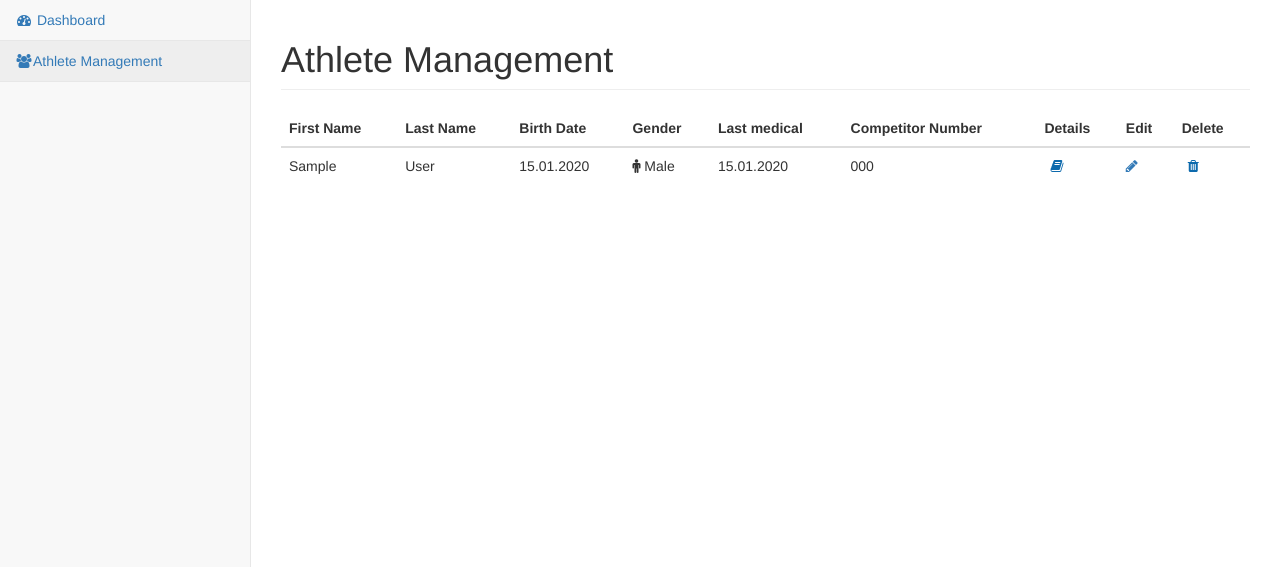
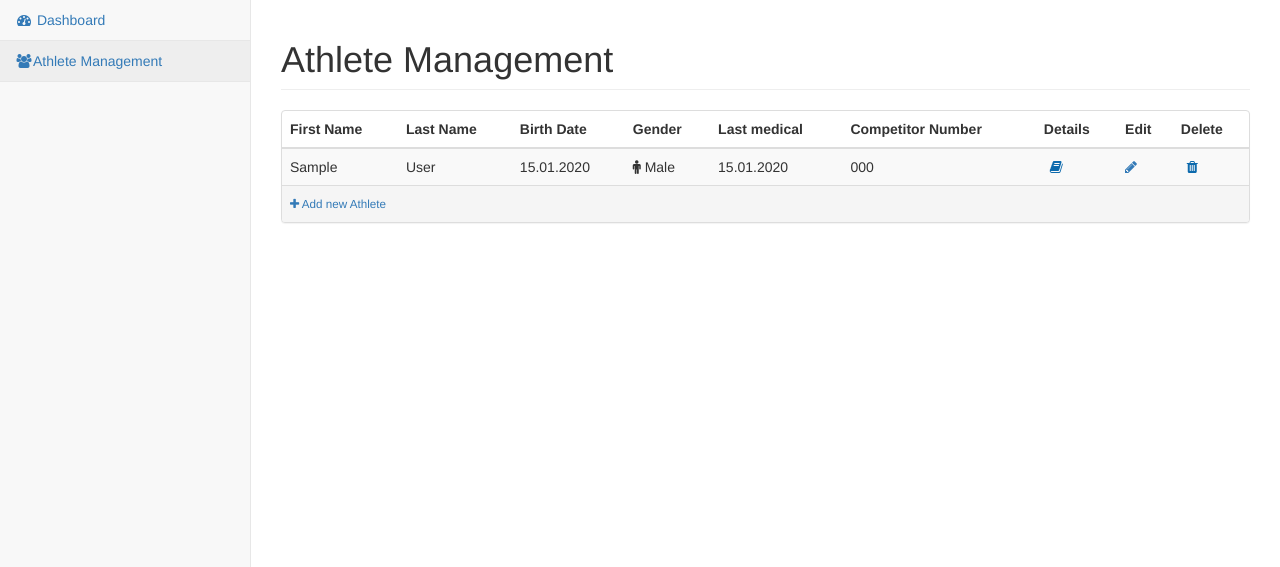
Before and after one commit to pacnos/SwimTeamManager, a Django app: a page that uses TeamManager/templates/team_manager/athlete_management.html in a window 1280 px wide. Shown: the part 51-618 px from the top of the page. Run offline with Django 3.2, Linux system fonts and the light colour scheme; tables that the repository leaves empty hold one stand-in row (values such as "Sample post"); some libraries are stand-ins or nearby versions; some web fonts are replaced.

Commit message:
Add link for Athlete creation

```diff
--- a/TeamManager/templates/team_manager/athlete_management.html
+++ b/TeamManager/templates/team_manager/athlete_management.html
@@ -21,7 +21,8 @@
     </div>
     <div class="row">
         <div class="col-lg-12">
-            <table class="table table-responsive table-hover">
+            <div class="panel panel-default">
+                <table class="table table-responsive table-striped">
                     <thead>
                         <tr>
                             <th>First Name</th>
@@ -55,6 +56,10 @@
                         {% endfor %}
                     </tbody>
                 </table>
+                <div class="panel-footer" style="font-size: smaller; padding-left:8px;">
+                    <a href="{% url 'TeamManager:athleteCreate' %}"><i class="fa fa-plus"></i> Add new Athlete</a>
+                </div>
+            </div>
         </div>
     </div>
 
```
Lines whose indentation alone changed are shown as unchanged.
